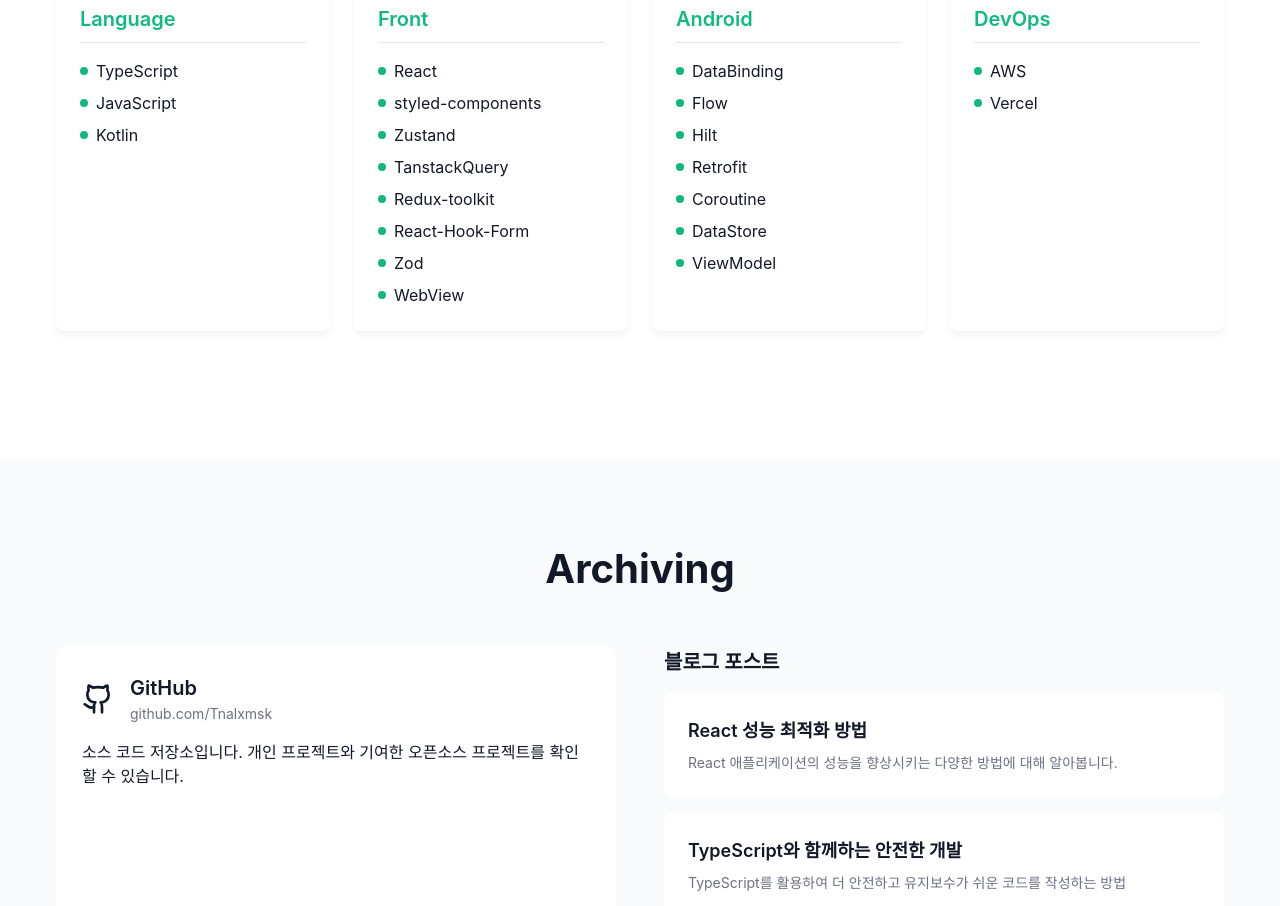
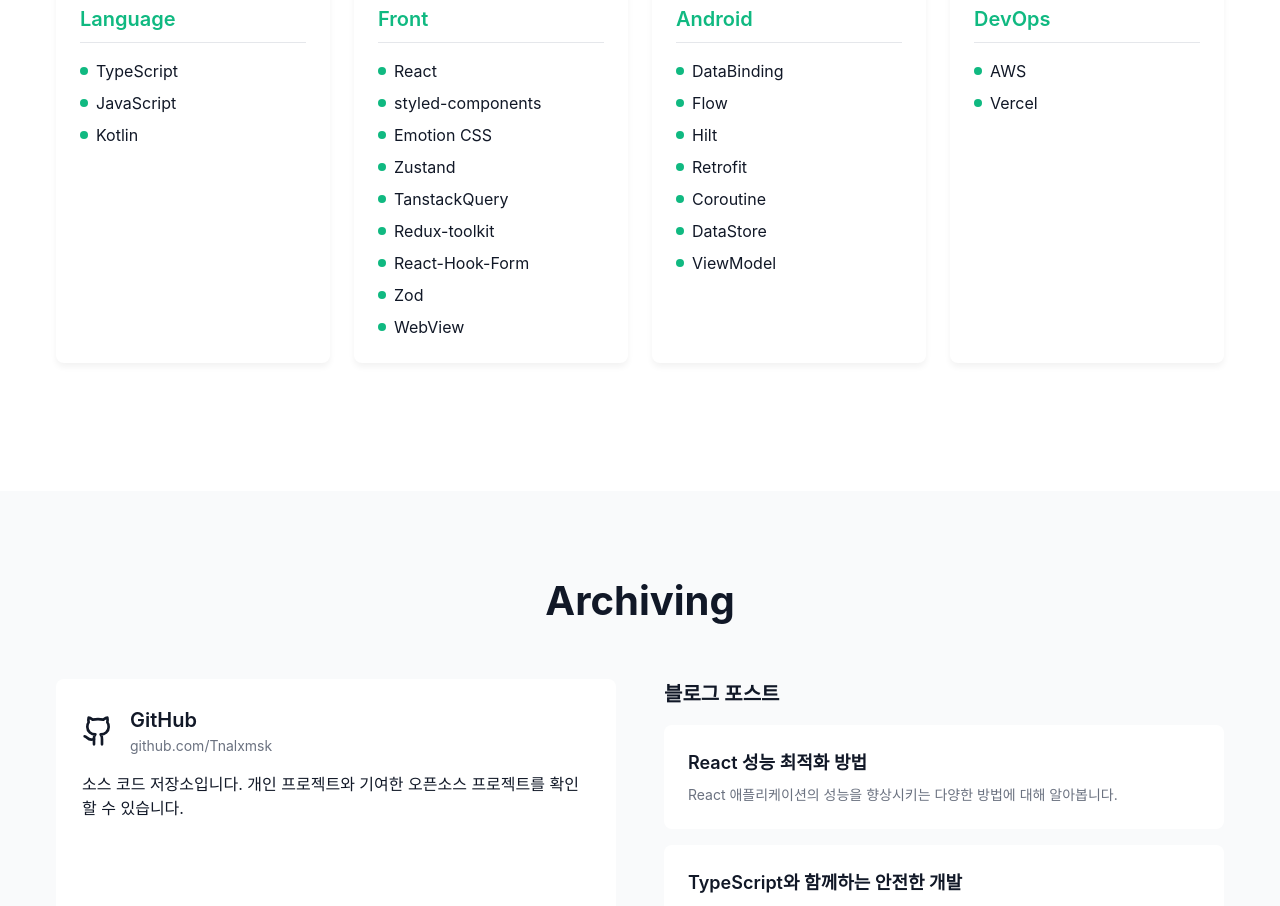
Before and after one commit to goorm-study-portfolio/minsu, a React (Vite) app: page / in a window 1280 px wide. Shown: the part 1520-2426 px from the top of the page. Built offline with nearby package versions, Linux system fonts and the light colour scheme.

Commit message:
:art: style: 스킬 수정

```diff
--- a/src/pages/home/components/Skills.tsx
+++ b/src/pages/home/components/Skills.tsx
@@ -13,6 +13,7 @@
     skills: [
       "React",
       "styled-components",
+      "Emotion CSS",
       "Zustand",
       "TanstackQuery",
       "Redux-toolkit",
```
